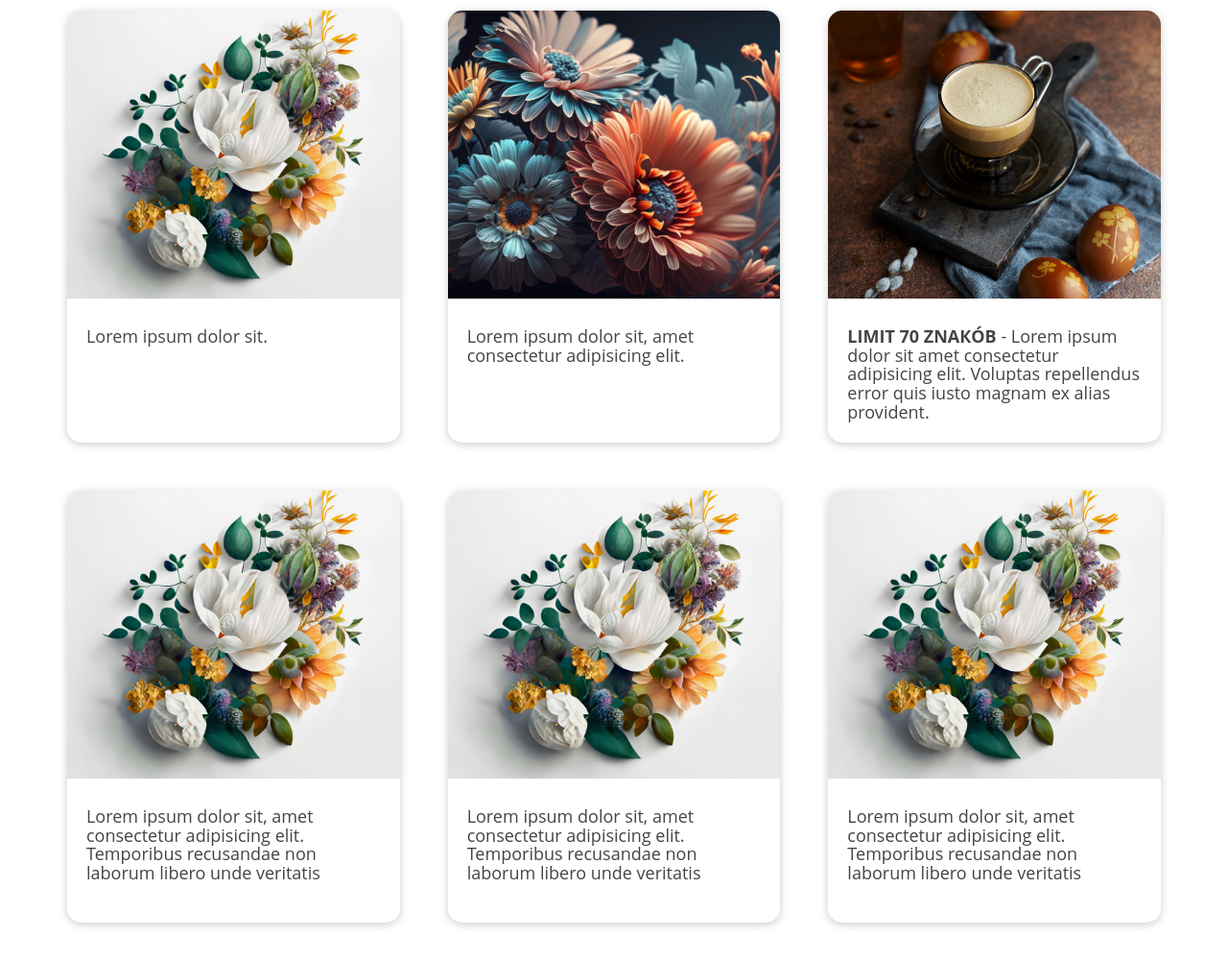
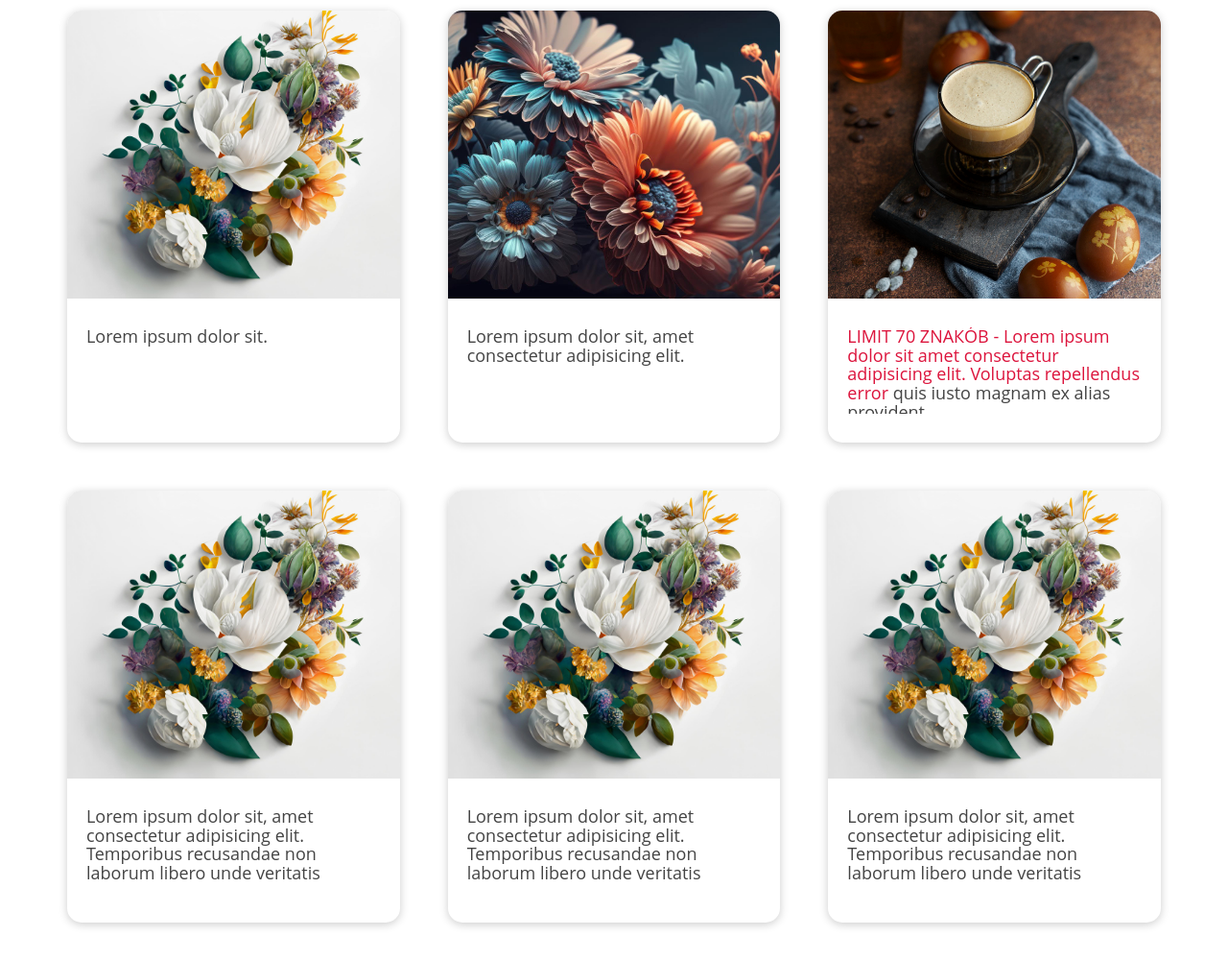
Before and after one commit to Denis-Hish/fundacja.nadziejarodzinie.org.pl, a plain HTML site: page announcements.html in a window 1280 px wide. Shown: the part 552-1552 px from the top of the page at 96% size. Drawn offline with nearby package versions, Linux system fonts and the light colour scheme.

Commit message:
мелкие правки

```diff
--- a/announcements.html
+++ b/announcements.html
@@ -116,8 +116,9 @@
                         <img src="assets/img/1_vertical.jpg" alt="">
                      </div>
                      <div class="announcements-container-card-text">
-                        <h4><b>LIMIT 70 ZNAКÓВ</b> - Lorem ipsum dolor sit amet consectetur adipisicing elit. Voluptas
-                           repellendus error quis iusto magnam ex alias provident.
+                        <h4><span style="color: crimson;">LIMIT 70 ZNAКÓВ - Lorem ipsum dolor sit amet consectetur
+                              adipisicing elit. Voluptas
+                              repellendus error</span> quis iusto magnam ex alias provident.
                         </h4>
                      </div>
                   </div>
--- a/assets/css/style.css
+++ b/assets/css/style.css
@@ -1650,6 +1650,8 @@ footer.main-footer nav.footer-nav ul li a {
 .announcements-container-card-text h4 {
    padding: 0 20px;
    margin: 0;
+   height: 90px;
+   overflow: hidden;
 }
 
 .announcements-container-card-image {
```
